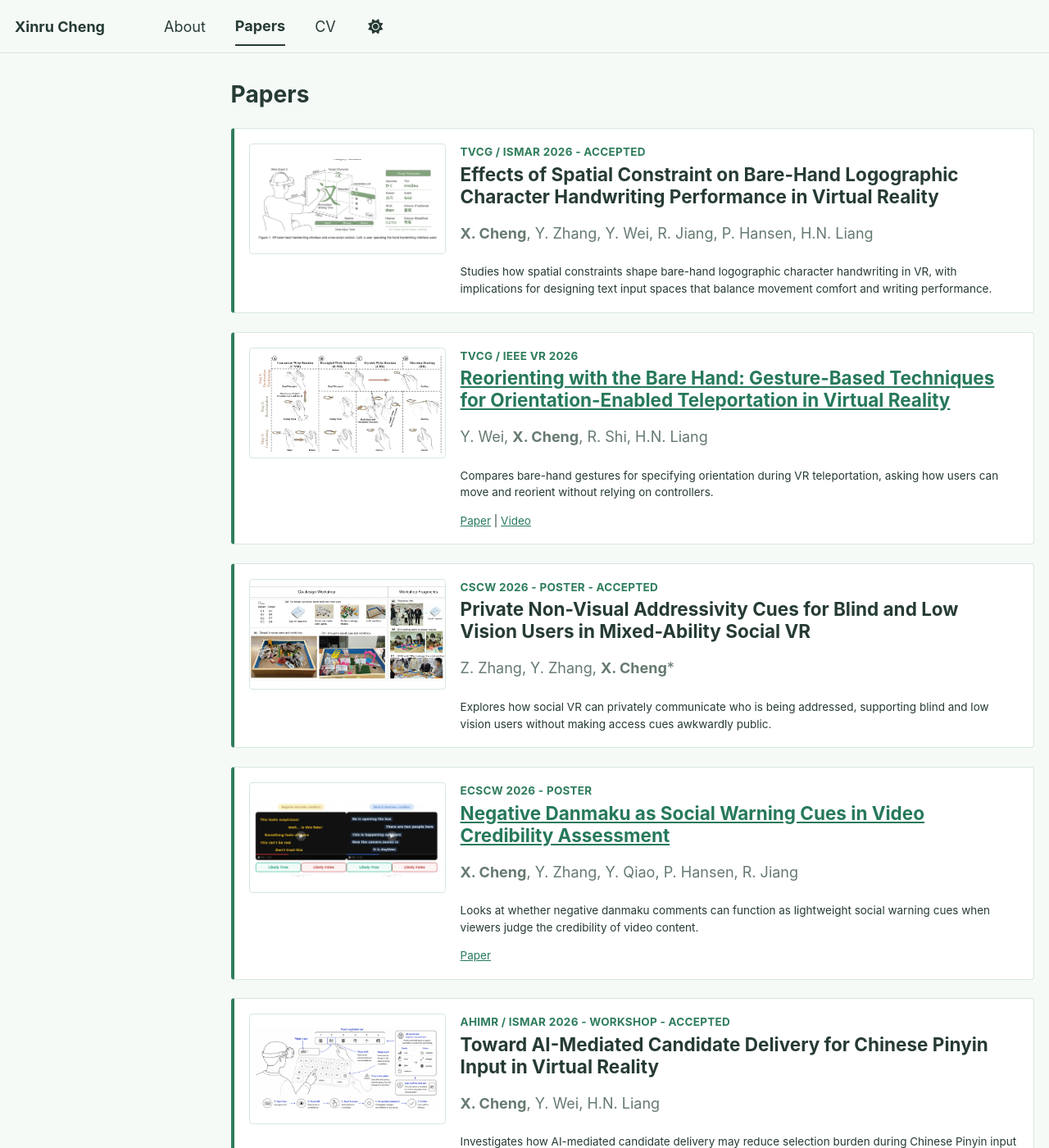
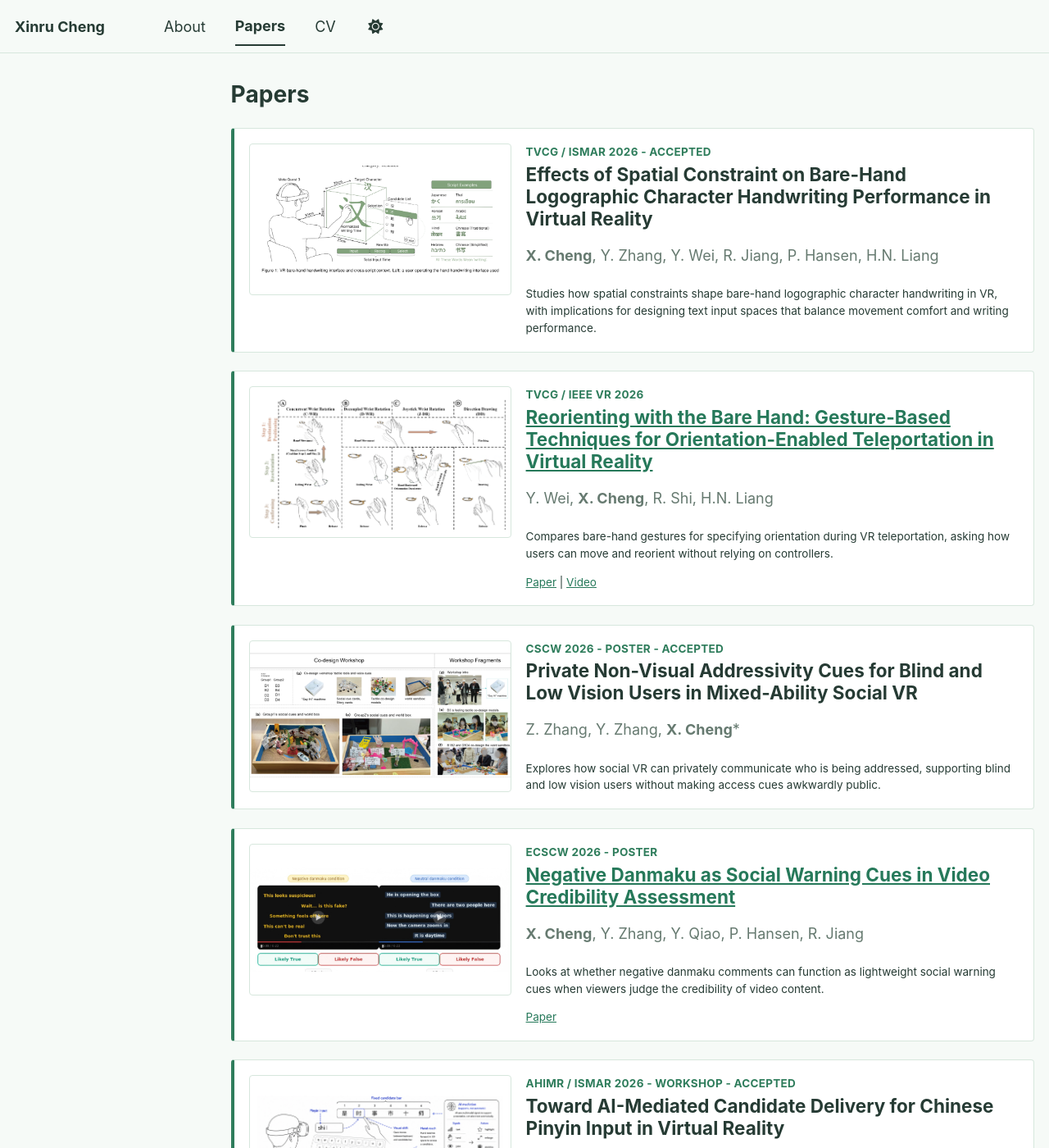
Before and after one commit to raya0313/raya0313.github.io, a Jekyll site: the page built from _pages/publications.html, in a window 1280 px wide and 1400 px high. Shown: the whole window at 82% size. Built offline with Jekyll 4.4.1, drawn with Linux system fonts in a browser that asks for light colours; a script bundle is joined from its source files by our own code; library files that are not in the unit come from our copies.

Commit message:
Enlarge paper images

```diff
--- a/_sass/theme/_raya_green_light.scss
+++ b/_sass/theme/_raya_green_light.scss
@@ -108,7 +108,7 @@ footer {
 
 .publication-card--featured {
   @media (min-width: 720px) {
-    grid-template-columns: 240px 1fr;
+    grid-template-columns: 320px 1fr;
   }
 }
 
@@ -118,7 +118,7 @@ footer {
 
 .publication-card__image img {
   width: 100%;
-  height: 135px;
+  height: 185px;
   object-fit: contain;
   object-position: center;
   background: #fff;
```
